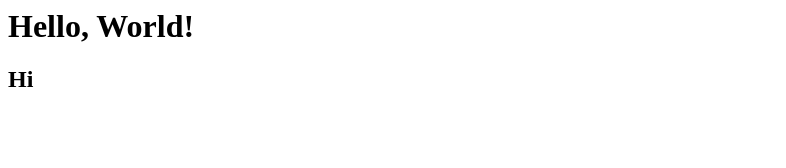
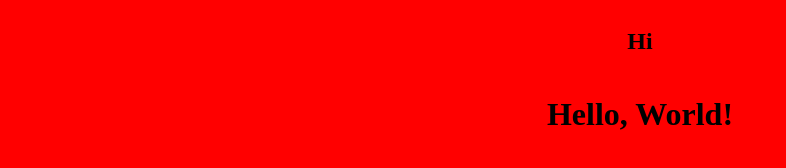
Before and after one commit to 400ml/test, a website: page app/index.html in a window 1280 px wide. Shown: the whole page, without its empty margins (0-786 px from the left). Drawn offline with Linux system fonts and the light colour scheme.

Commit message:
Added stylesheet file for index.html

```diff
--- /dev/null
+++ b/app/css/main.css
@@ -0,0 +1,6 @@
+body {
+	background-color: red;
+	display: flex;
+	flex-direction: column-reverse;
+	align-items: center;
+}
--- a/app/index.html
+++ b/app/index.html
@@ -1,6 +1,9 @@
+<!DOCTYPE html>
 <html>
 	<head>
-
+		<meta charset="utf-8" lang="en">
+		<title>Livereload test</title>
+		<link rel="stylesheet" href="css/main.css">
 	</head>
 	<body>
 		<h1>
```
